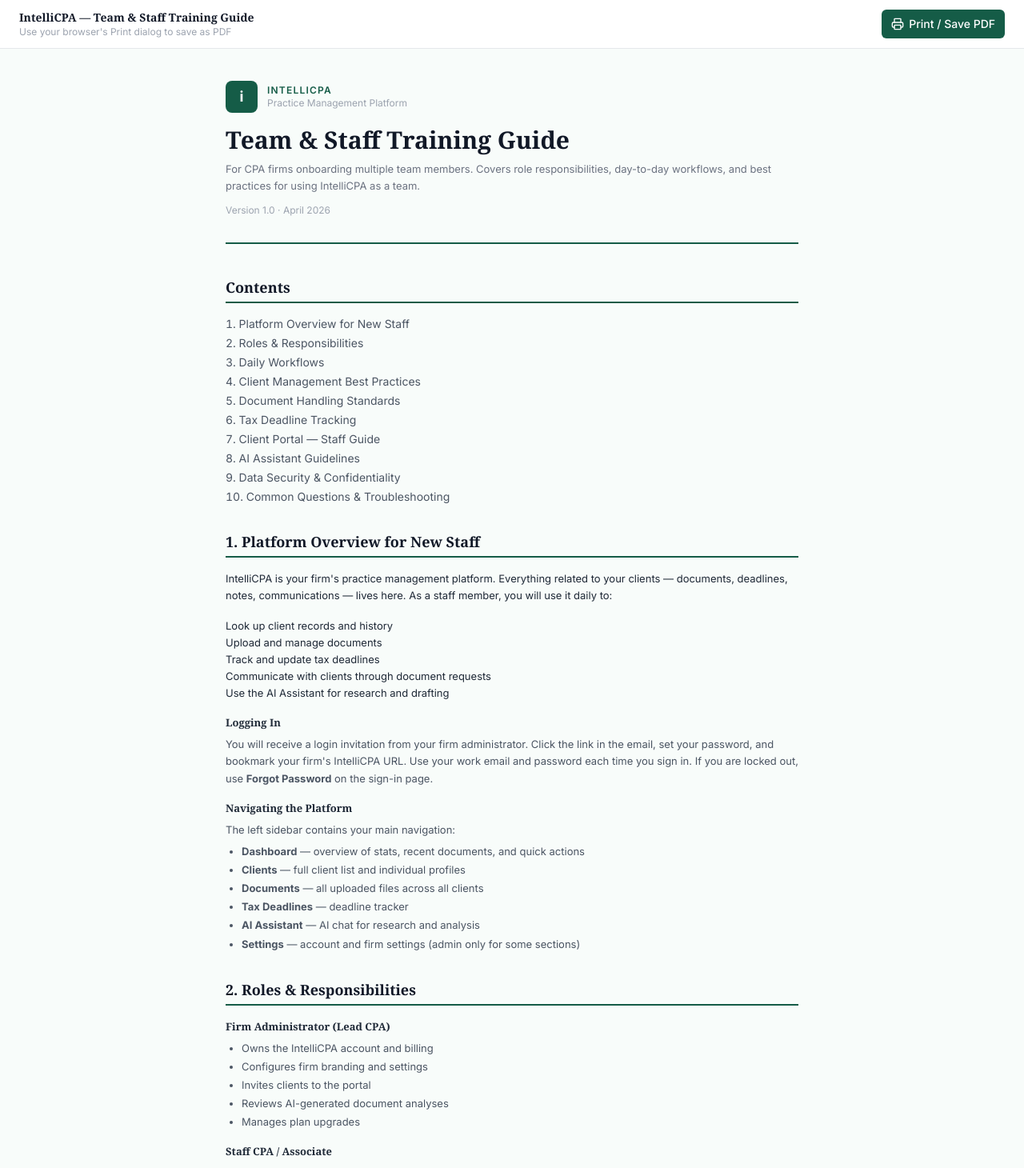
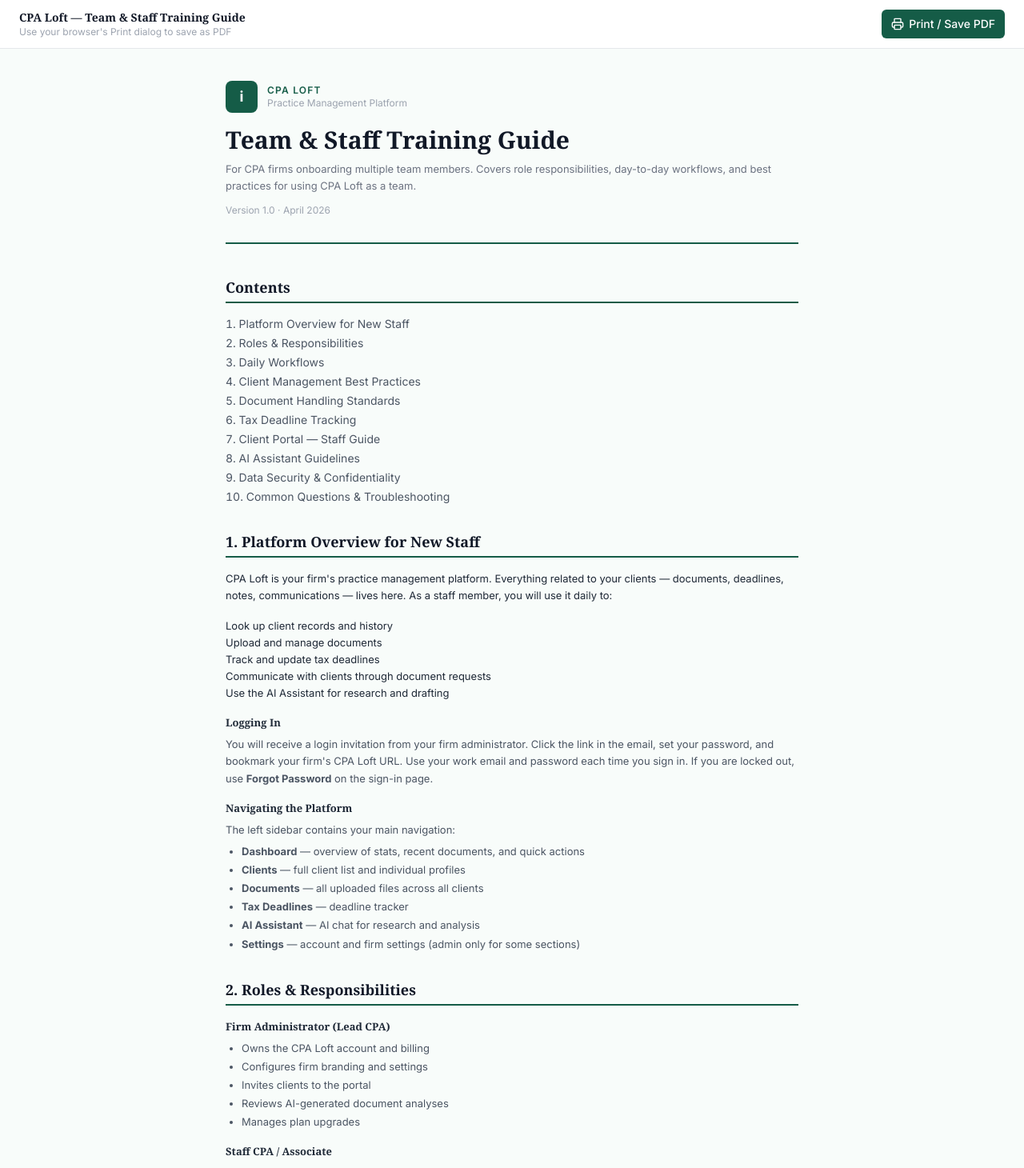
Before and after one commit to hyfydesigns/CPALoft, a Next.js app: page /resources/team-guide in a window 1280 px wide. Shown: the top 1460 px of the page at 80% size. Built offline with nearby package versions, Linux system fonts and the light colour scheme; no server answers.

Commit message:
Auto-save: app/resources/team-guide/page.tsx

```diff
--- a/app/resources/team-guide/page.tsx
+++ b/app/resources/team-guide/page.tsx
@@ -12,7 +12,7 @@
       {/* Print button */}
       <div className="print:hidden sticky top-0 z-10 bg-white border-b border-gray-200 px-6 py-3 flex items-center justify-between">
         <div>
-          <h1 className="text-sm font-semibold text-gray-900">IntelliCPA — Team &amp; Staff Training Guide</h1>
+          <h1 className="text-sm font-semibold text-gray-900">CPA Loft — Team &amp; Staff Training Guide</h1>
           <p className="text-xs text-gray-400">Use your browser&apos;s Print dialog to save as PDF</p>
         </div>
         <Button
@@ -37,13 +37,13 @@
               <span className="text-white font-bold text-lg">i</span>
             </div>
             <div>
-              <p className="text-xs font-semibold uppercase tracking-widest text-forest-700">IntelliCPA</p>
+              <p className="text-xs font-semibold uppercase tracking-widest text-forest-700">CPA Loft</p>
               <p className="text-xs text-gray-400">Practice Management Platform</p>
             </div>
           </div>
           <h1 className="text-3xl font-bold text-gray-900 mb-2">Team &amp; Staff Training Guide</h1>
           <p className="text-gray-500">
-            For CPA firms onboarding multiple team members. Covers role responsibilities, day-to-day workflows, and best practices for using IntelliCPA as a team.
+            For CPA firms onboarding multiple team members. Covers role responsibilities, day-to-day workflows, and best practices for using CPA Loft as a team.
           </p>
           <p className="text-xs text-gray-400 mt-3">Version 1.0 · April 2026</p>
         </div>
@@ -70,7 +70,7 @@
 
         {/* 1 */}
         <Section num={1} title="Platform Overview for New Staff">
-          <p>IntelliCPA is your firm&apos;s practice management platform. Everything related to your clients — documents, deadlines, notes, communications — lives here. As a staff member, you will use it daily to:</p>
+          <p>CPA Loft is your firm&apos;s practice management platform. Everything related to your clients — documents, deadlines, notes, communications — lives here. As a staff member, you will use it daily to:</p>
           <ul>
             <li>Look up client records and history</li>
             <li>Upload and manage documents</li>
@@ -79,7 +79,7 @@
             <li>Use the AI Assistant for research and drafting</li>
           </ul>
           <SubSection title="Logging In">
-            <p>You will receive a login invitation from your firm administrator. Click the link in the email, set your password, and bookmark your firm&apos;s IntelliCPA URL. Use your work email and password each time you sign in. If you are locked out, use <strong>Forgot Password</strong> on the sign-in page.</p>
+            <p>You will receive a login invitation from your firm administrator. Click the link in the email, set your password, and bookmark your firm&apos;s CPA Loft URL. Use your work email and password each time you sign in. If you are locked out, use <strong>Forgot Password</strong> on the sign-in page.</p>
           </SubSection>
           <SubSection title="Navigating the Platform">
             <p>The left sidebar contains your main navigation:</p>
@@ -98,7 +98,7 @@
         <Section num={2} title="Roles & Responsibilities">
           <SubSection title="Firm Administrator (Lead CPA)">
             <ul>
-              <li>Owns the IntelliCPA account and billing</li>
+              <li>Owns the CPA Loft account and billing</li>
               <li>Configures firm branding and settings</li>
               <li>Invites clients to the portal</li>
               <li>Reviews AI-generated document analyses</li>
@@ -174,7 +174,7 @@
         {/* 5 */}
         <Section num={5} title="Document Handling Standards">
           <SubSection title="Naming Conventions">
-            <p>Use the <strong>category field</strong> in IntelliCPA rather than encoding information in filenames. The original filename is preserved, so you can always refer to it. Assign the correct category on upload:</p>
+            <p>Use the <strong>category field</strong> in CPA Loft rather than encoding information in filenames. The original filename is preserved, so you can always refer to it. Assign the correct category on upload:</p>
             <table>
               <thead>
                 <tr>
@@ -206,7 +206,7 @@
               <li>Never share your login credentials with another person.</li>
               <li>Do not download client documents to personal devices.</li>
               <li>Do not send client documents via personal email — always use the portal or document requests.</li>
-              <li>If a client sends documents to your personal email, upload them to IntelliCPA and delete the email copy.</li>
+              <li>If a client sends documents to your personal email, upload them to CPA Loft and delete the email copy.</li>
             </ul>
           </SubSection>
         </Section>
@@ -285,7 +285,7 @@
             <li><strong>Report any suspected unauthorised access</strong> to your firm administrator immediately.</li>
             <li>All data is encrypted in transit (HTTPS) and at rest.</li>
             <li>Client portal links expire after 7 days if unused. If a client says their invite expired, ask your administrator to resend it.</li>
-            <li>When a staff member leaves the firm, the administrator should immediately update or remove their access by contacting IntelliCPA support.</li>
+            <li>When a staff member leaves the firm, the administrator should immediately update or remove their access by contacting CPA Loft support.</li>
           </ul>
         </Section>
 
@@ -319,7 +319,7 @@
 
         {/* Footer */}
         <div className="mt-12 pt-6 border-t border-gray-200 text-xs text-gray-400 flex justify-between">
-          <span>IntelliCPA · Team &amp; Staff Training Guide · v1.0</span>
+          <span>CPA Loft · Team &amp; Staff Training Guide · v1.0</span>
           <span>For support, visit the Help Centre in your dashboard</span>
         </div>
       </div>
```
